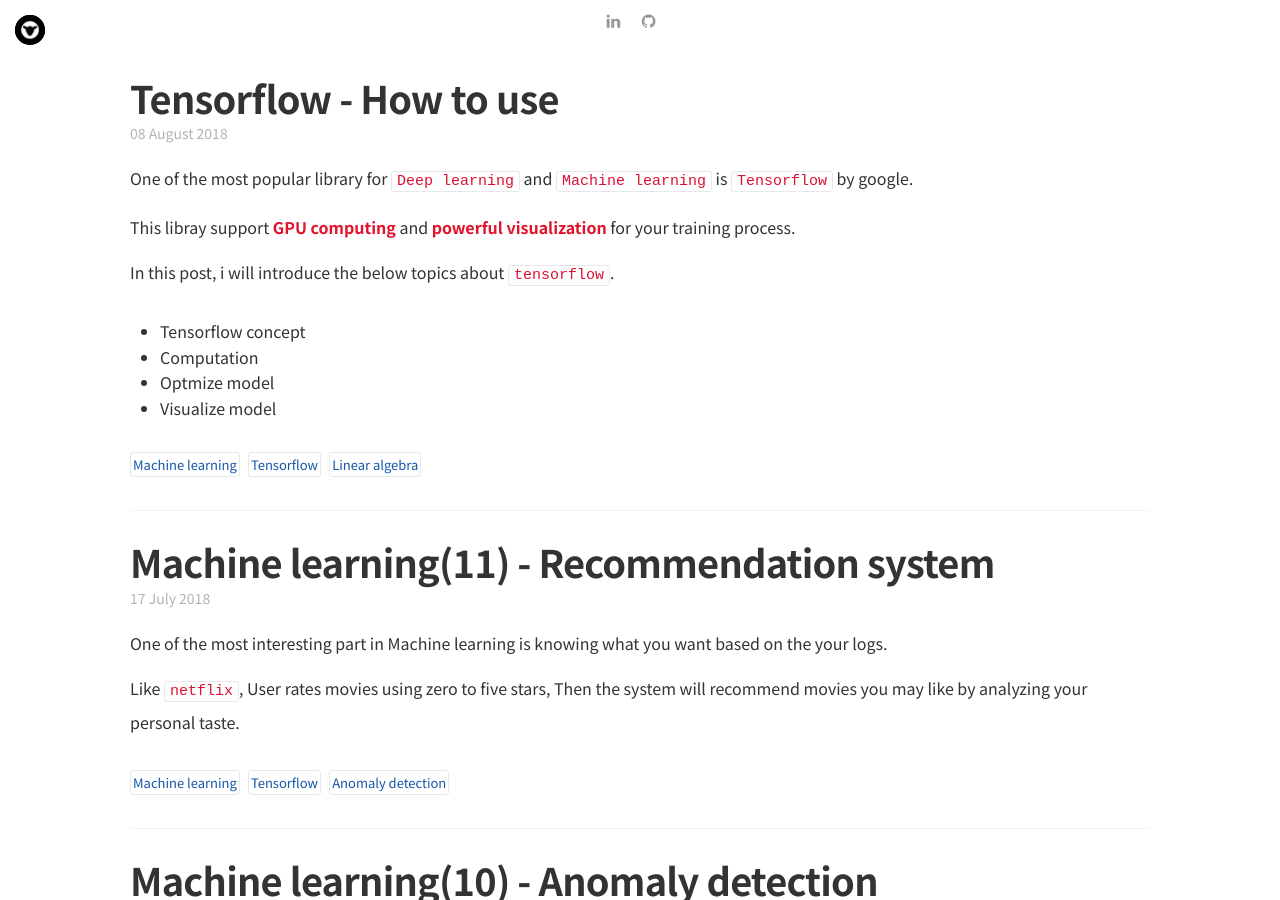
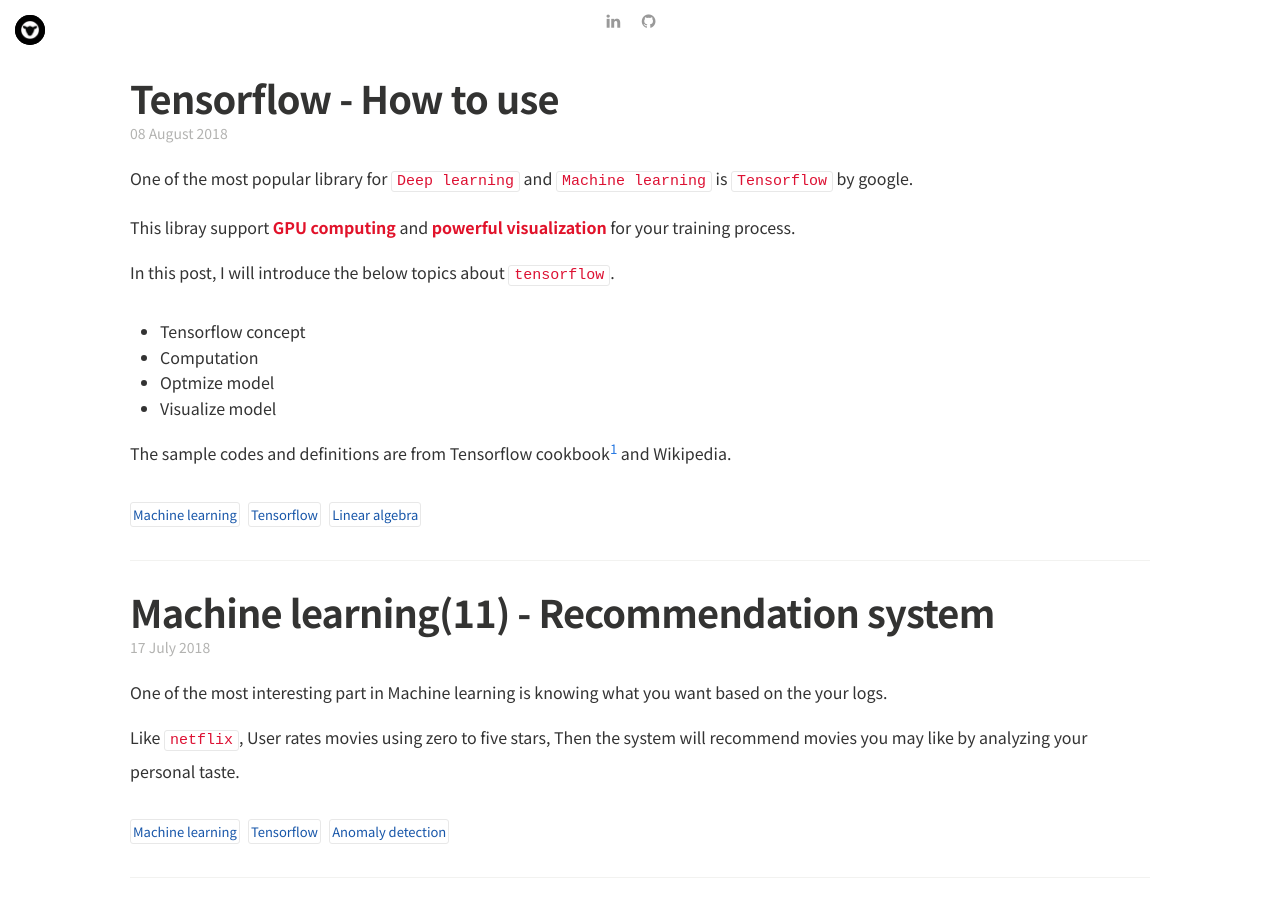
Before and after one commit to Shephexd/shephexd.github.io, a Jekyll site: the page built from index.html, in a window 1280 px wide and 900 px high, scrolled down 687 px. Built offline with Jekyll 4.4.1, drawn with Linux system fonts in a browser that asks for light colours; nearby versions of some CDN libraries; some web fonts are replaced; the list of posts is cut into pages by our own code.

Commit message:
ADD references and FIX grammar and spelling
	modified:   _posts/tensorflow/2018-08-08-Introduction_to_tensorflow.md

```diff
--- a/_posts/tensorflow/2018-08-08-Introduction_to_tensorflow.md
+++ b/_posts/tensorflow/2018-08-08-Introduction_to_tensorflow.md
@@ -19,7 +19,7 @@
 
 
 
-In this post, i will introduce the below topics about `tensorflow`.
+In this post, I will introduce the below topics about `tensorflow`.
 
 
 
@@ -30,26 +30,28 @@
 
 
 
+The sample codes and definitions are from Tensorflow cookbook[^tensorflow_cookbook] and Wikipedia.
+
 <!--more-->
 
 
 
 
 
-## Tensorflow Alogorithm process
+## Tensorflow Algorithm process
 
 
 
 1. Prepare dataset
 2. Data transform and normalization
-3. split dataset into train, test, valid set
+3. split the dataset into train, test, valid set
 4. setting hyperparameters
-5. define model structure
-6. define loss function
-7. init model and train
+5. define the model structure
+6. define the loss function
+7. Initialize model and train
 8. evaluate model
 9. fitting hyperparameter
-10. apply model for your problem
+10. apply the model for your problem
 
 
 
@@ -57,13 +59,15 @@
 
 ## Tensorflow concept
 
-Tensorflow means the computed tensors by follwing flows.
+Tensorflow means the computed tensors[^tensor_wiki] by following flows.
 
-> In mathematics, **tensors** are geometric objects that describe 	linear relations](https://en.wikipedia.org/wiki/Linear_relation) between geometric vectors, scalars, and other tensors.
+The tensors are computing graph as an acyclic graph capable of parallel computation.
+
+> In mathematics, **tensors** are geometric objects that describe linear relations between geometric vectors, scalars, and other tensors.
 
 
 
-Your calculation will be processed sequentially as you defined tensors and arithmetic opertations.
+Your calculation will be processed sequentially as you defined tensors and arithmetic operations.
 
 
 
@@ -141,6 +145,8 @@
 
 
 ### Placeholder and variable
+
+Tensorflow can be declared as `placeholder` to get input and `variable` to update values.
 
 In tensorflow, you must know the differences between `placeholder` and `variable`.
 
@@ -236,7 +242,7 @@
 
 
 
-Like above code snippets, just defining the graph doesn't affect to the calculation. After you run `tf.Session` , the computing will be processed following defined tensors.
+Like the above code snippets, just defining the graph doesn't affect to the calculation. After you run `tf.Session` , the computing will be processed following defined tensors.
 
 
 
@@ -245,7 +251,7 @@
 Using the tensor you can build your predictive model.
 
 
-The input values for model are from `feed_dict` to `placeholder`.
+The input values for a model are from `feed_dict` to `placeholder`.
 
 The `Variables` can be fitted to minimize the `loss function` by  `Optimizer`.
 
@@ -453,3 +459,8 @@
 
 
 ![tensorboard_sample](/assets/post_images/tensorflow/tensorboard_sample.png)
+
+
+
+[^tensorflow_cookbook]: https://github.com/nfmcclure/tensorflow_cookbook
+[^tensor_wiki]: https://en.wikipedia.org/wiki/Tensor
```
Also changed, not shown: other parts of _posts/tensorflow/2018-08-08-Introduction_to_tensorflow.md (+1 -1 lines).
